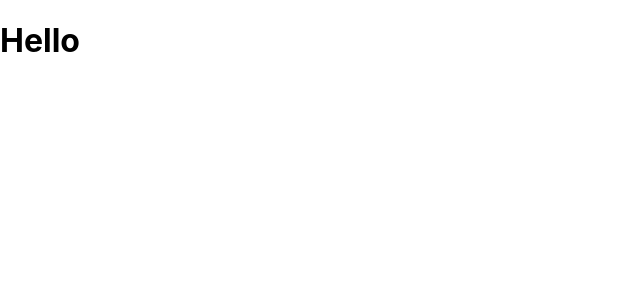
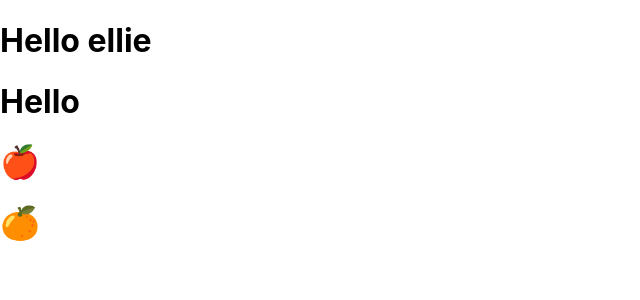
Before and after one commit to NaKyongRyul/react-basic, a React (Create React App) app: page / in a window 1280 px wide. Shown: the top 300 px of the page, without its empty margins (0-640 px from the left). Built offline with nearby package versions, Linux system fonts and the light colour scheme.

Commit message:
react-basic

```diff
--- a/src/app.jsx
+++ b/src/app.jsx
@@ -1,7 +1,17 @@
+import React from "react";
 import "./app.css";
 
 function App() {
-  return <h1>Hello</h1>;
+  const name = "ellie";
+  return (
+    <React.Fragment>
+      <h1>Hello {name}</h1>
+      <h1>Hello</h1>
+      {["🍎", "🍊"].map((item) => (
+        <h1>{item}</h1>
+      ))}
+    </React.Fragment>
+  );
 }
 
 export default App;
```
Also changed, not shown: 2 other files (tests, documents, lock files or other folders).
